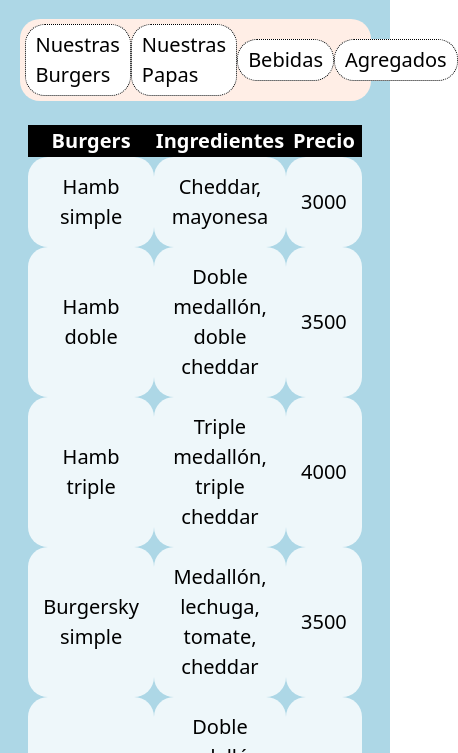
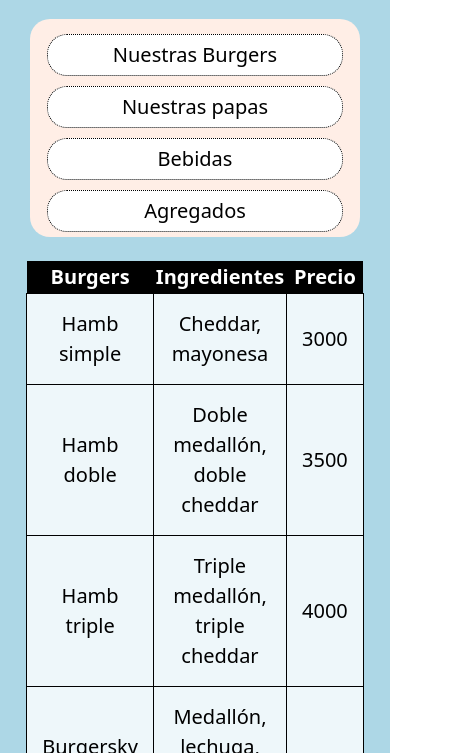
Before and after one commit to Brunorp35/Burgersky-Bresca, a website: page pages/carta.html in a window 390 px wide. Shown: the part 91-844 px from the top of the page, 458 px wide, since content can reach past the window. Drawn offline with nearby package versions, Linux system fonts and the light colour scheme.

Commit message:
page carta responsive terminada

```diff
--- a/pages/carta.html
+++ b/pages/carta.html
@@ -45,14 +45,25 @@
     </nav>
 </header>
     <main>
+      <section class="container">
+
         <nav class="nav-carta">
-            <ul class="my-4">
+            <ul class="row my-4">
+              <div class="col-lg-3 col-md-6 col-sm-6">
                 <li><a href="#">Nuestras Burgers</a></li>
-                <li><a href="#">Nuestras Papas</a></li>
+              </div>
+              <div class="col-lg-3 col-md-6 col-sm-6">
+                <li><a href="#">Nuestras papas</a></li>
+              </div>
+              <div class="col-lg-3 col-md-6 col-sm-6">
                 <li><a href="#">Bebidas</a></li>
+              </div>
+              <div class="col-lg-3 col-md-6 col-sm-6">
                 <li><a href="#">Agregados</a></li>
+              </div>
             </ul>
         </nav>
+
         <section class="carta-tabla">
             <table>
                 <thead>
@@ -101,6 +112,7 @@
                 </tr>
             </table>
         </section>
+      </section>
     </main>
        <footer class="mt-auto">
         <section class="container-fluid">
--- a/scss/layout/_carta.scss
+++ b/scss/layout/_carta.scss
@@ -10,6 +10,7 @@ main{
         list-style: none;
         li{
             text-decoration: none;
+            text-align: center;
             font-size: 1.25rem;
             transition: 0.2s;
             background-color: white;
@@ -23,6 +24,7 @@ main{
             a{
                 text-decoration: none;
                 color: black;
+
             }
         }
     }
@@ -49,7 +51,18 @@ main{
                 background-color: rgb(255, 255, 255, 80%);
                 color: black;
                 padding: .9375rem;
-                border-radius: 1.25rem;
+                border: 1px solid black;
+                // border-radius: 1.25rem;
+
+            }
+        }
+    }
+}
+@media (max-width:991px){
+    .nav-carta{
+        ul{
+            li{
+                margin-top: .625rem;
             }
         }
     }
```
Also changed, not shown: css/style2.css, 1 other file.
